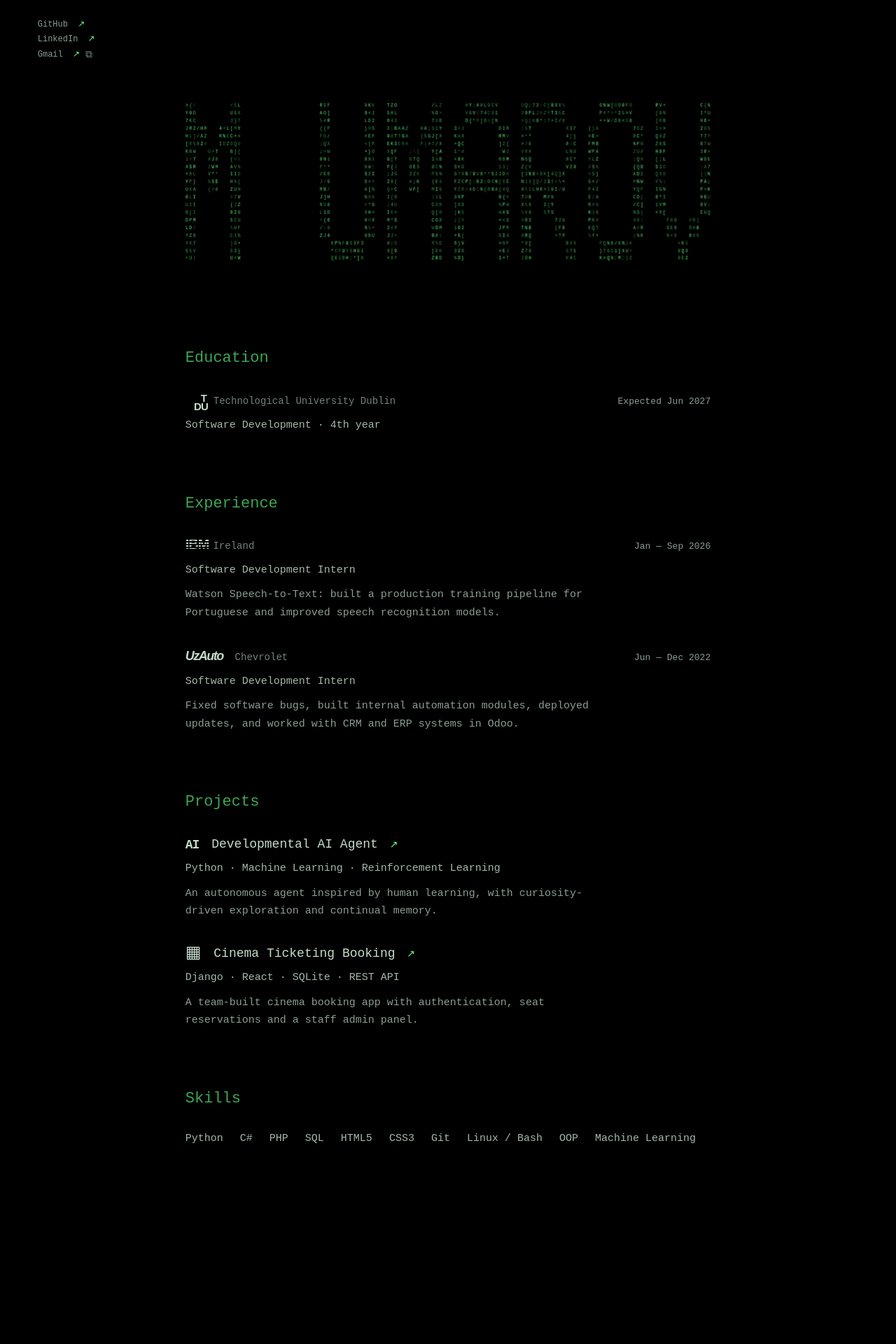
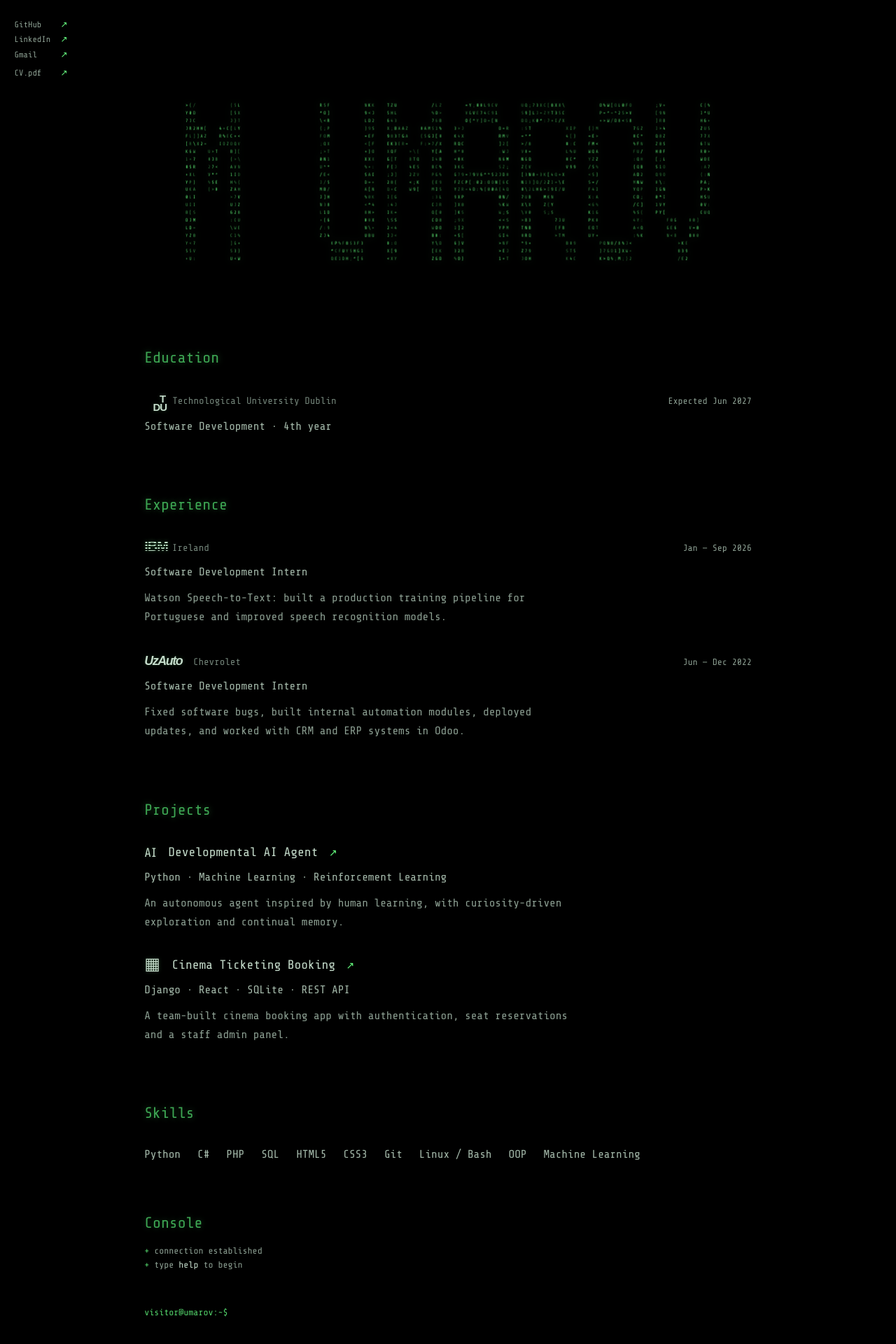
Before and after one commit to Muha126/umarov.eu, a React (Vite) app in the folder umarov-portfolio/: page / in a window 1280 px wide. Shown: the top 1920 px of the page at 70% size. Before the commit the page ends 1740 px from the top, so only its background shows below. Built offline with nearby package versions, Linux system fonts and the light colour scheme.

Commit message:
console added

```diff
--- a/umarov-portfolio/src/App.css
+++ b/umarov-portfolio/src/App.css
@@ -8,7 +8,7 @@
 .social-links {
   position: absolute;
   top: 28px;
-  left: 4.2vw;
+  left: 1.6vw;
   display: flex;
   flex-direction: column;
   align-items: flex-start;
@@ -18,12 +18,17 @@
   line-height: 1.2;
 }
 
-.social-links a { transition: color 160ms ease; }
-.social-links a:hover { color: #66ff80; }
-.social-links a span { margin-left: 7px; color: #66ff80; }
+.social-links a {
+  display: grid;
+  width: 82px;
+  grid-template-columns: 66px 16px;
+  align-items: center;
+  transition: color 160ms ease;
+}
+.social-links a:hover { color: #66ff80; text-shadow: 0 0 9px rgba(102, 255, 128, .42); }
+.social-links a span { margin-left: 0; color: #66ff80; }
+.social-links .cv-link { margin-top: 5px; color: #8b9e91; background: transparent; }
 .gmail-row { display: flex; align-items: center; gap: 8px; }
-.copy-button { padding: 0; border: 0; background: transparent; color: #728378; cursor: pointer; font: inherit; font-size: 14px; line-height: 1; }
-.copy-button:hover { color: #66ff80; }
 .copy-note { margin-top: 3px; color: #66ff80; font-size: 10px; letter-spacing: .04em; }
 
 .console-name {
@@ -32,15 +37,16 @@
   height: clamp(180px, 31vw, 470px);
   transform: scale(0.64);
   transform-origin: center center;
+  filter: drop-shadow(0 0 8px rgba(102, 255, 128, .3));
 }
 
 
 .experience {
-  width: 64%;
-  max-width: 760px;
+  width: 74%;
+  max-width: 900px;
   margin: 32px auto 0;
   padding-bottom: 48px;
-  font-size: 15px;
+  font-size: 16px;
   line-height: 1.7;
 }
 
@@ -49,6 +55,7 @@
   color: #3da653;
   font-size: 22px;
   font-weight: 400;
+  text-shadow: 0 0 10px rgba(82, 211, 106, .36);
 }
 
 .experience-heading {
@@ -127,7 +134,7 @@
 .experience-entry { margin-top: 34px; }
 .experience:last-child { padding-bottom: 100px; }
 .project + .project { margin-top: 32px; }
-.project a:hover { color: #66ff80; }
+.project a:hover { color: #66ff80; text-shadow: 0 0 9px rgba(102, 255, 128, .38); }
 .project h3 span { color: #66ff80; }
 .project-mark {
   display: inline-block;
@@ -135,7 +142,7 @@
   height: auto;
   margin: 0 7px 0 0 !important;
   color: transparent !important;
-  font-family: 'Courier New', monospace;
+  font-family: 'Share Tech Mono', monospace;
   font-size: 18px !important;
   font-weight: 400;
   line-height: 1;
@@ -166,12 +173,39 @@
   font-weight: 800;
   letter-spacing: -1.5px;
 }
+.ibm-mark, .tud-mark, .uzauto-mark, .project-mark { text-shadow: 0 0 6px rgba(102, 255, 128, .2); }
 .skills-list { display: flex; flex-wrap: wrap; gap: 10px 24px; margin: 0; padding: 0; list-style: none; color: #a4b9aa; }
+
+.live-console {
+  width: 74%;
+  max-width: 900px;
+  margin: 0 auto 120px;
+  padding: 24px 0 0;
+  color: #8b9e91;
+  font-size: 13px;
+}
+.console-topline { display: flex; align-items: baseline; }
+.console-topline h2 { margin: 0; color: #3da653; font-size: 22px; font-weight: 400; text-shadow: 0 0 9px rgba(82, 211, 106, .28); }
+.console-topline > span { color: #506156; font-size: 11px; }
+.console-output { min-height: 74px; margin: 20px 0 14px; }
+.console-output p { margin: 5px 0; }
+.console-accent { color: #52d36a; }
+.console-command { color: #c4dbca; }
+.console-entry { margin-top: 12px; }
+.console-prompt { color: #52d36a; }
+.console-response { padding-left: 20px; color: #a4b9aa; white-space: pre-line; }
+.console-form { display: flex; align-items: center; gap: 10px; padding-bottom: 9px; }
+.console-input-wrap { position: relative; width: 100%; }
+.console-input-wrap::after { content: ''; position: absolute; top: 50%; left: 0; width: 1px; height: 1.1em; background: #66ff80; transform: translateY(-50%); animation: console-caret 1s steps(1) infinite; }
+.console-input-wrap:focus-within::after { opacity: 0; animation: none; }
+.console-form input { width: 100%; padding: 0; border: 0; outline: 0; background: transparent; color: #c4dbca; font: inherit; caret-color: #66ff80; }
+@keyframes console-caret { 50% { opacity: 0; } }
 
 @media (max-width: 600px) {
   .terminal { padding-inline: 6vw; }
-  .social-links { top: 22px; left: 6vw; font-size: 11px; }
+  .social-links { top: 22px; left: 4vw; font-size: 11px; }
   .console-name { height: 180px; }
   .experience { width: 88%; margin-top: 40px; }
   .experience-heading { flex-wrap: wrap; gap: 2px 12px; }
+  .live-console { width: 88%; margin-bottom: 80px; }
 }
--- a/umarov-portfolio/src/App.jsx
+++ b/umarov-portfolio/src/App.jsx
@@ -1,4 +1,5 @@
 import { useEffect, useRef, useState } from 'react'
+import cvFile from './assets/MukhammadkarimUmarov_.pdf'
 import './App.css'
 
 const alphabet = '0123456789ABCDEFGHIJKLMNOPQRSTUVWXYZ<>/\\{}[]#%+=:;*'
@@ -9,6 +10,70 @@ const glyphs = {
   R: ['11110', '10001', '10001', '11110', '10100', '10010', '10001'],
   O: ['01110', '10001', '10001', '10001', '10001', '10001', '01110'],
   V: ['10001', '10001', '10001', '10001', '10001', '01010', '00100'],
+}
+
+const commandResponses = {
+  help: 'available: about · experience · projects · contact · clear',
+  about: 'M Umarov — software developer building useful systems.',
+  experience: 'IBM Ireland · Software Development Intern · 2026\nUzAuto Chevrolet · Software Development Intern · 2022',
+  projects: 'AI Baby · Cinema Ticketing System',
+  contact: 'umarovm123@gmail.com',
+}
+
+function TerminalConsole() {
+  const [command, setCommand] = useState('')
+  const [history, setHistory] = useState([])
+  const inputRef = useRef(null)
+
+  useEffect(() => {
+    inputRef.current?.focus({ preventScroll: true })
+  }, [])
+
+  function runCommand(event) {
+    event.preventDefault()
+    const value = command.trim().toLowerCase()
+    if (!value) return
+    if (value === 'clear') {
+      setHistory([])
+    } else {
+      setHistory(current => [...current, {
+        command: value,
+        response: commandResponses[value] || `command not found: ${value}`,
+      }])
+    }
+    setCommand('')
+  }
+
+  return (
+    <section className="live-console" aria-labelledby="console-title">
+      <div className="console-topline">
+        <h2 id="console-title">Console</h2>
+      </div>
+      <div className="console-output" aria-live="polite">
+        <p><span className="console-accent">+</span> connection established</p>
+        <p><span className="console-accent">+</span> type <span className="console-command">help</span> to begin</p>
+        {history.map((item, index) => (
+          <div className="console-entry" key={`${item.command}-${index}`}>
+            <p><span className="console-prompt">visitor@umarov:~$</span> {item.command}</p>
+            <p className="console-response">{item.response}</p>
+          </div>
+        ))}
+      </div>
+      <form className="console-form" onSubmit={runCommand}>
+        <label className="console-prompt" htmlFor="console-input">visitor@umarov:~$</label>
+        <span className="console-input-wrap">
+          <input
+            id="console-input"
+            ref={inputRef}
+            value={command}
+            onChange={event => setCommand(event.target.value)}
+            autoComplete="off"
+            spellCheck="false"
+          />
+        </span>
+      </form>
+    </section>
+  )
 }
 
 function ConsoleName() {
@@ -57,7 +122,7 @@ function ConsoleName() {
           })
         }
       }
-      context.font = `${Math.max(4, stepX * 1.2)}px "Courier New", monospace`
+      context.font = `${Math.max(4, stepX * 1.2)}px "Share Tech Mono", monospace`
       context.textBaseline = 'top'
       start = performance.now()
     }
@@ -100,7 +165,8 @@ function ConsoleName() {
 function App() {
   const [copied, setCopied] = useState(false)
 
-  async function copyEmail() {
+  async function copyEmail(event) {
+    event.preventDefault()
     await navigator.clipboard.writeText('umarovm123@gmail.com')
     setCopied(true)
     window.setTimeout(() => setCopied(false), 2200)
@@ -112,10 +178,10 @@ function App() {
         <a href="https://github.com/Muha126" target="_blank" rel="noreferrer">GitHub <span>↗</span></a>
         <a href="https://www.linkedin.com/in/mukhammadkarim-umarov-495916262/" target="_blank" rel="noreferrer">LinkedIn <span>↗</span></a>
         <span className="gmail-row">
-          <a href="mailto:umarovm123@gmail.com">Gmail <span>↗</span></a>
-          <button type="button" className="copy-button" onClick={copyEmail} aria-label="Copy Gmail address" title="Copy email">⧉</button>
+          <a href="mailto:umarovm123@gmail.com" onClick={copyEmail}>Gmail <span>↗</span></a>
         </span>
-        {copied && <span className="copy-note" role="status">Gmail copied</span>}
+        <a className="cv-link" href={cvFile} target="_blank" rel="noreferrer">CV.pdf <span>↗</span></a>
+        {copied && <span className="copy-note" role="status">umarovm123@gmail.com copied</span>}
       </nav>
       <h1 id="name" className="sr-only">M UMAROV</h1>
       <ConsoleName />
@@ -167,12 +233,13 @@ function App() {
       </section>
 
 
-            <section className="experience" aria-labelledby="skills-title">
+      <section className="experience" aria-labelledby="skills-title">
         <h2 id="skills-title">Skills</h2>
         <ul className="skills-list" aria-label="Technical skills">
           {['Python', 'C#', 'PHP', 'SQL', 'HTML5', 'CSS3', 'Git', 'Linux / Bash', 'OOP', 'Machine Learning'].map(skill => <li key={skill}>{skill}</li>)}
         </ul>
       </section>
+      <TerminalConsole />
     </main>
   )
 }
--- a/umarov-portfolio/src/index.css
+++ b/umarov-portfolio/src/index.css
@@ -1,5 +1,7 @@
+@import url('https://fonts.googleapis.com/css2?family=Share+Tech+Mono&display=swap');
+
 :root {
-  font-family: 'Courier New', Courier, monospace;
+  font-family: 'Share Tech Mono', monospace;
   color: #8caa92;
   background: #000;
   color-scheme: dark;
```
Also changed, not shown: 2 other files (tests, documents, lock files or other folders).
